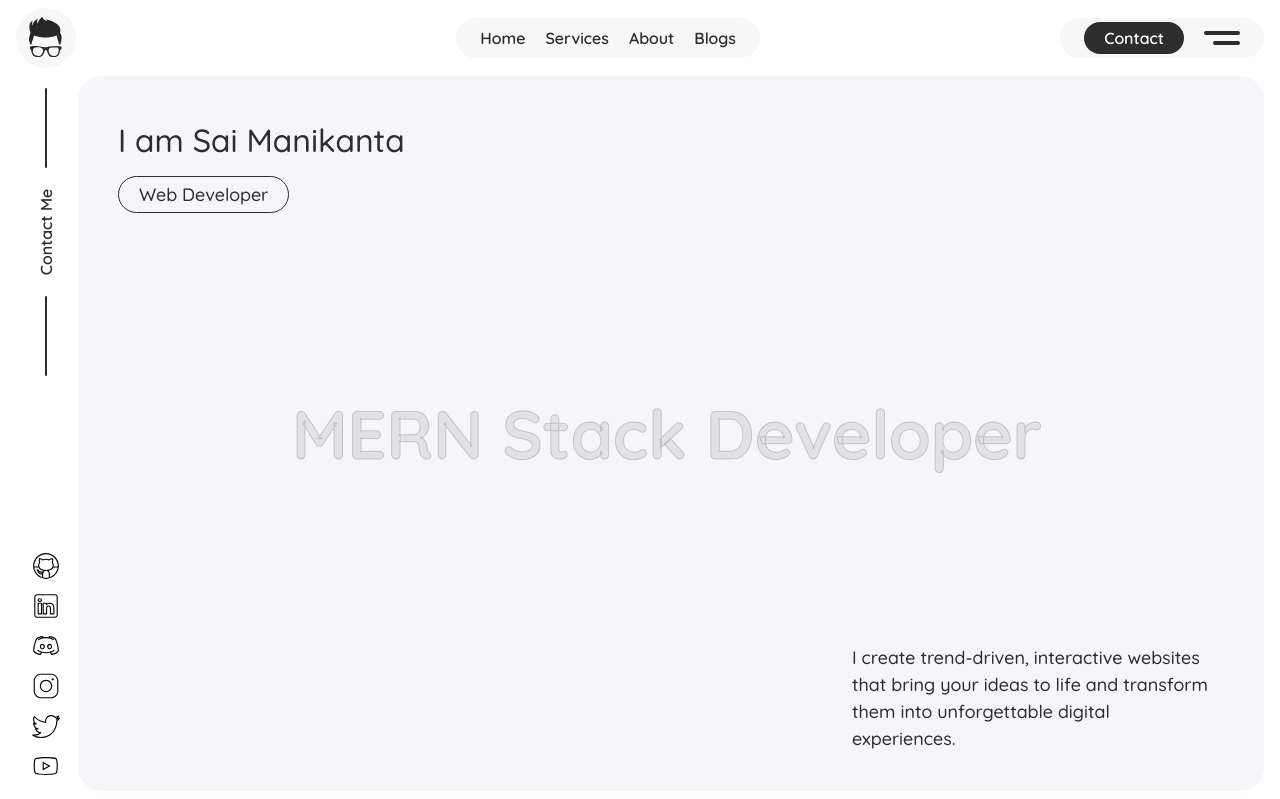
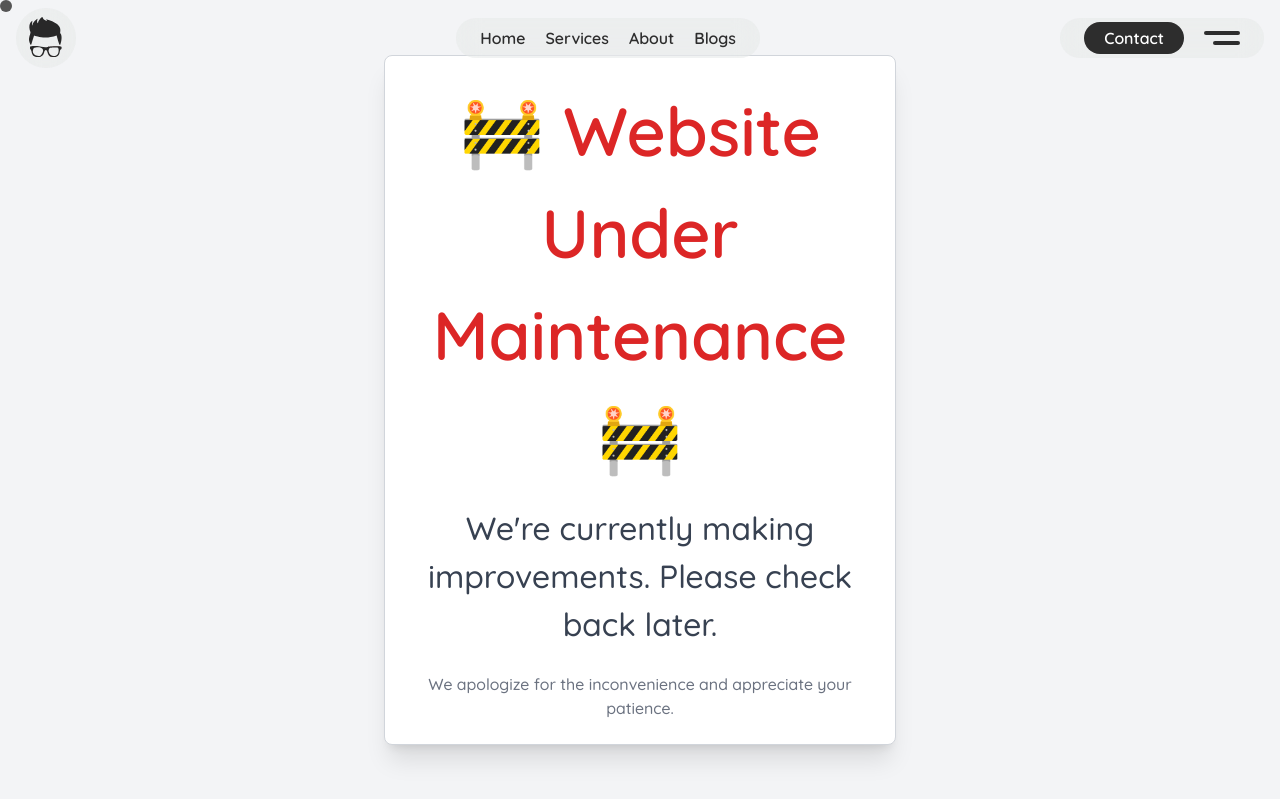
Before and after one commit to mani254/portfolio-v2, a React (Vite) app: page / in a window 1280 px wide. Shown: the top 799 px of the page. Built offline with nearby package versions, Linux system fonts and the light colour scheme.

Commit message:
changes for the intitial maintaince and notfound page for hostinger deployment

```diff
--- a/src/App.jsx
+++ b/src/App.jsx
@@ -1,4 +1,4 @@
-import React, { useState } from "react";
+import React, { useState, useEffect } from "react";
 
 import SmoothScroll from "./components/smoothScroll";
 import gsap from "gsap";
@@ -7,23 +7,44 @@ import { ScrollTrigger } from "gsap/ScrollTrigger";
 import Navbar from "./components/Navbar";
 
 import "./App.css";
-import Hero from "./components/Hero";
-import About from "./components/About";
+// import Hero from "./components/Hero";
+// import About from "./components/About";
+import Cursor from "./components/Cursor";
 
+import { Route, Routes } from "react-router-dom";
+import NotFound from "./pages/NotFound";
+import Maintenance from "./pages/Maintainance";
 export const MobileContext = React.createContext();
 
 gsap.registerPlugin(ScrollTrigger);
 
 function App() {
-	const [mobile, setMobile] = useState(true);
+	const [isMobile, setIsMobile] = useState(true);
+
+	useEffect(() => {
+		function handleResize() {
+			window.innerWidth > 600 ? setIsMobile(false) : setIsMobile(true);
+		}
+		window.addEventListener("resize", handleResize);
+		handleResize();
+
+		return () => {
+			window.removeEventListener("resize", handleResize);
+		};
+	}, []);
 
 	return (
 		<SmoothScroll>
-			<MobileContext.Provider value={{ mobile }}>
+			<MobileContext.Provider value={isMobile}>
+				<Cursor />
 				<Navbar />
-				<Hero />
-				<About />
-				<div className="h-screen"></div>
+				<Routes>
+					<Route path="/" element={<Maintenance />} />
+					<Route path="*" element={<NotFound />} />
+				</Routes>
+				{/* <Hero />
+				<About /> */}
+				{/* <div className="h-screen"></div> */}
 			</MobileContext.Provider>
 		</SmoothScroll>
 	);
--- a/src/components/About.jsx
+++ b/src/components/About.jsx
@@ -64,7 +64,7 @@ function About() {
 				trigger: scrollingDivsRef.current,
 				start: "top 80%",
 				end: "bottom bottom",
-				scrub: 1.5,
+				scrub: 2,
 				// markers: true,
 			},
 		});
--- /dev/null
+++ b/src/components/Cursor.jsx
@@ -0,0 +1,36 @@
+import React, { useContext, useRef, useEffect } from "react";
+import gsap from "gsap";
+
+import { MobileContext } from "../App";
+
+function Cursor() {
+	const isMobile = useContext(MobileContext);
+	const cursorRef = useRef(null);
+
+	function handleMouseMove(event) {
+		const x = event.pageX;
+		const y = event.pageY;
+		console.log(x, y);
+
+		if (cursorRef.current) {
+			gsap.to(cursorRef.current, {
+				left: x,
+				top: y,
+				duration: 0.25,
+				ease: "circle.in",
+			});
+		}
+	}
+
+	useEffect(() => {
+		if (isMobile) return;
+		document.addEventListener("mousemove", handleMouseMove);
+		return () => {
+			document.removeEventListener("mousemove", handleMouseMove);
+		};
+	}, [isMobile]);
+
+	return <div className="w-3 h-3 bg-dark rounded-full absolute transform-x-[-50%] transform-y-[-50%] z-50 bg-opacity-80" ref={cursorRef}></div>;
+}
+
+export default Cursor;
--- a/src/components/Hero.jsx
+++ b/src/components/Hero.jsx
@@ -1,11 +1,16 @@
 import React, { useState, useEffect, useRef } from "react";
 import { instagram, linkedin, twitter, github, discord, youtube } from "../utils";
 import { bannerBackground, bannerVideo } from "../utils";
+import SplitType from "split-type";
 
 function Hero() {
 	const [videoLoaded, setVideoLoaded] = useState(false);
 	const [videoSrc, setVideoSrc] = useState(null);
 	const videoRef = useRef(null);
+
+	const titleRef = useRef(null);
+	const textRef = useRef(null);
+	const headingRef = useRef(null);
 
 	useEffect(() => {
 		if (videoSrc === null) {
@@ -26,6 +31,8 @@ function Hero() {
 		}
 	}, [videoSrc]);
 
+	useEffect(() => {}, []);
+
 	return (
 		<section className="container flex pt-[68px] h-screen max-h-[850px]">
 			<div className="min-w-12 h-full flex gap-5 flex-col items-center justify-between  ml-[6px] py-5">
@@ -37,22 +44,22 @@ function Hero() {
 					<span className="h-20 w-[1.5px] bg-dark block rounded-full"></span>
 				</div>
 				<div className="flex flex-col gap-3">
-					<a href="#">
+					<a href="https://github.com/mani254" target="_blank">
 						<img className="w-7" src={github} alt="github svg icon" />
 					</a>
-					<a href="#">
+					<a href="https://www.linkedin.com/in/sai0421/" target="_blank">
 						<img className="w-7" src={linkedin} alt="linkedin svg icon" />
 					</a>
-					<a href="#">
+					{/* <a href="#">
 						<img className="w-7" src={discord} alt="discord svg icon" />
-					</a>
-					<a href="#">
+					</a> */}
+					<a href="https://www.instagram.com/code_addict21/" target="_blank">
 						<img className="w-7" src={instagram} alt="instagram svg icon" />
 					</a>
-					<a href="#">
+					<a href="https://x.com/Manikanta_425" target="_blank">
 						<img className="w-7" src={twitter} alt="twitter svg icon" />
 					</a>
-					<a href="#">
+					<a href="https://www.youtube.com/channel/UCCdkYdNdJYuyQx_ky5GTvYg" target="_blank">
 						<img className="w-7" src={youtube} alt="youtube svg icon" />
 					</a>
 				</div>
@@ -62,11 +69,15 @@ function Hero() {
 					<div className="w-full h-full relative rounded-3xl overflow-hidden border-b  border-white pt-20 bg-shaded">{videoSrc ? <video src={videoSrc} autoPlay loop muted className={`w-full h-full object-cover object-center transition-opacity ${videoLoaded ? "block" : "hidden"}`} ref={videoRef} /> : <img src={bannerBackground} alt="Banner" loading="lazy" className={`w-full h-full object-cover object-center ${videoLoaded ? "hidden" : "block"}`} />}</div>
 				</div>
 				<div className="absolute top-12 left-12">
-					<h3>I am Sai Manikanta</h3>
+					<h3 ref={titleRef}>I am Sai Manikanta</h3>
 					<h4 className="mt-3 py-1 px-5 rounded-full border border-dark inline-block">Web Developer</h4>
 				</div>
-				<h1 className="stroke-text text-4xl w-full font-bold absolute left-1/2 top-1/2 -translate-x-1/2 -translate-y-1/2 text-center">MERN Stack Developer</h1>
-				<p className="absolute right-12 bottom-12 w-full max-w-[364px] font-medium text-md">I create trend-driven, interactive websites that bring your ideas to life and transform them into unforgettable digital experiences.</p>
+				<h1 className="stroke-text text-4xl w-full font-bold absolute left-1/2 top-1/2 -translate-x-1/2 -translate-y-1/2 text-center" ref={headingRef}>
+					MERN Stack Developer
+				</h1>
+				<p className="absolute right-12 bottom-12 w-full max-w-[364px] font-medium text-md" ref={textRef}>
+					I create trend-driven, interactive websites that bring your ideas to life and transform them into unforgettable digital experiences.
+				</p>
 			</div>
 		</section>
 	);
--- /dev/null
+++ b/src/pages/Maintainance.jsx
@@ -0,0 +1,15 @@
+import React from "react";
+
+const Maintenance = () => {
+	return (
+		<div className="min-h-screen flex items-center justify-center bg-gray-100">
+			<div className="text-center p-6 bg-white shadow-xl rounded-lg border border-gray-300 max-w-lg w-full">
+				<h1 className="text-4xl font-semibold text-red-600 mb-4">🚧 Website Under Maintenance 🚧</h1>
+				<p className="text-xl text-gray-700 mb-6">We're currently making improvements. Please check back later.</p>
+				<p className="text-sm text-gray-500">We apologize for the inconvenience and appreciate your patience.</p>
+			</div>
+		</div>
+	);
+};
+
+export default Maintenance;
--- /dev/null
+++ b/src/pages/NotFound.jsx
@@ -0,0 +1,18 @@
+import React from "react";
+
+const NotFound = () => {
+	return (
+		<div className="min-h-screen flex items-center justify-center bg-gray-100">
+			<div className="text-center p-8 bg-white shadow-xl rounded-lg border border-gray-300 max-w-lg w-full">
+				<h1 className="text-6xl font-bold text-red-600 mb-4">404</h1>
+				<p className="text-2xl text-gray-700 mb-4">Oops! The page you're looking for doesn't exist.</p>
+				<p className="text-sm text-gray-500 mb-6">It might have been moved or deleted. Please check the URL and try again.</p>
+				<a href="/" className="text-white bg-blue-600 hover:bg-blue-700 px-6 py-2 rounded-md text-lg font-semibold transition duration-200">
+					Go Back Home
+				</a>
+			</div>
+		</div>
+	);
+};
+
+export default NotFound;
```
Also changed, not shown: src/customHooks/typeWritter.js (added).
